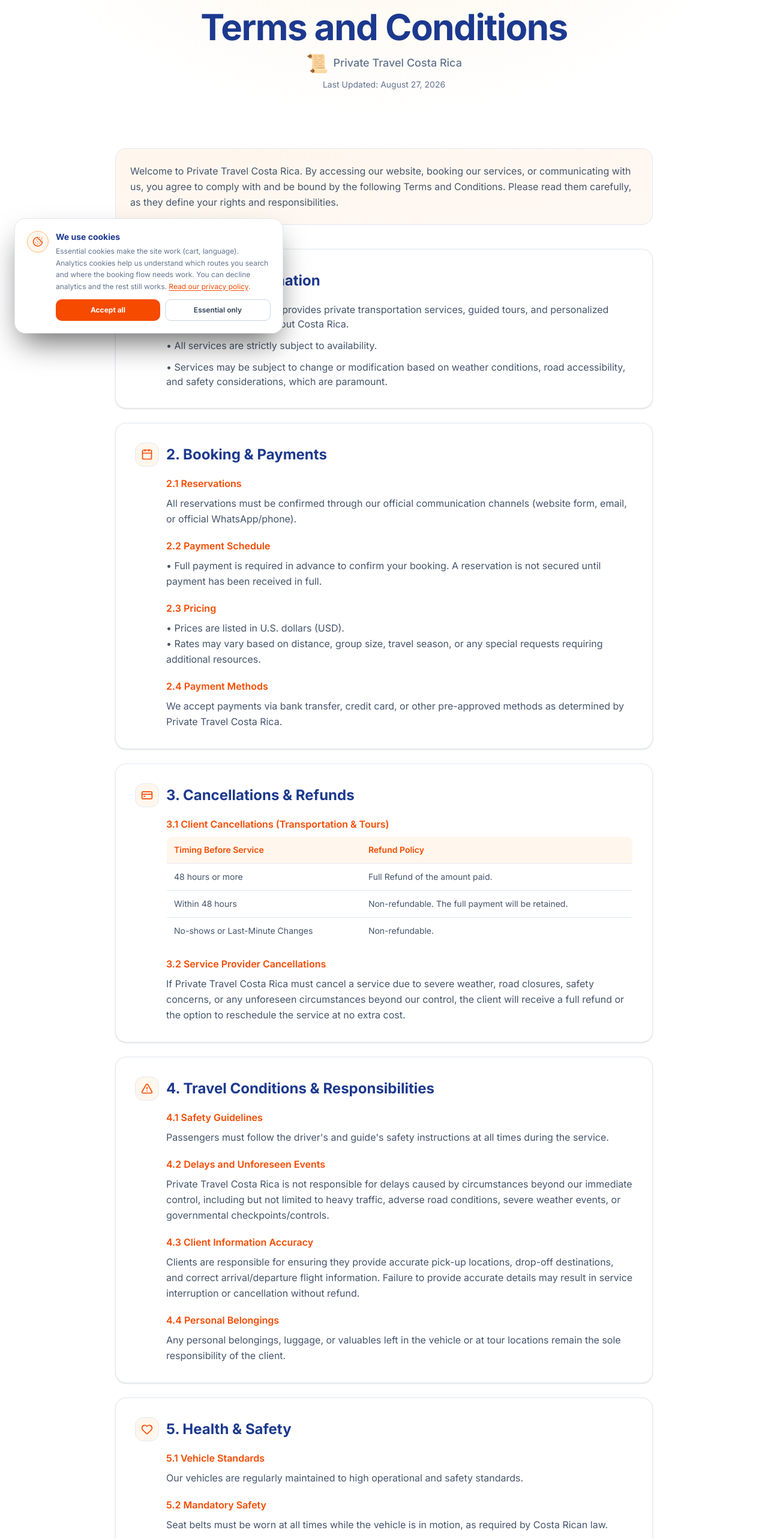
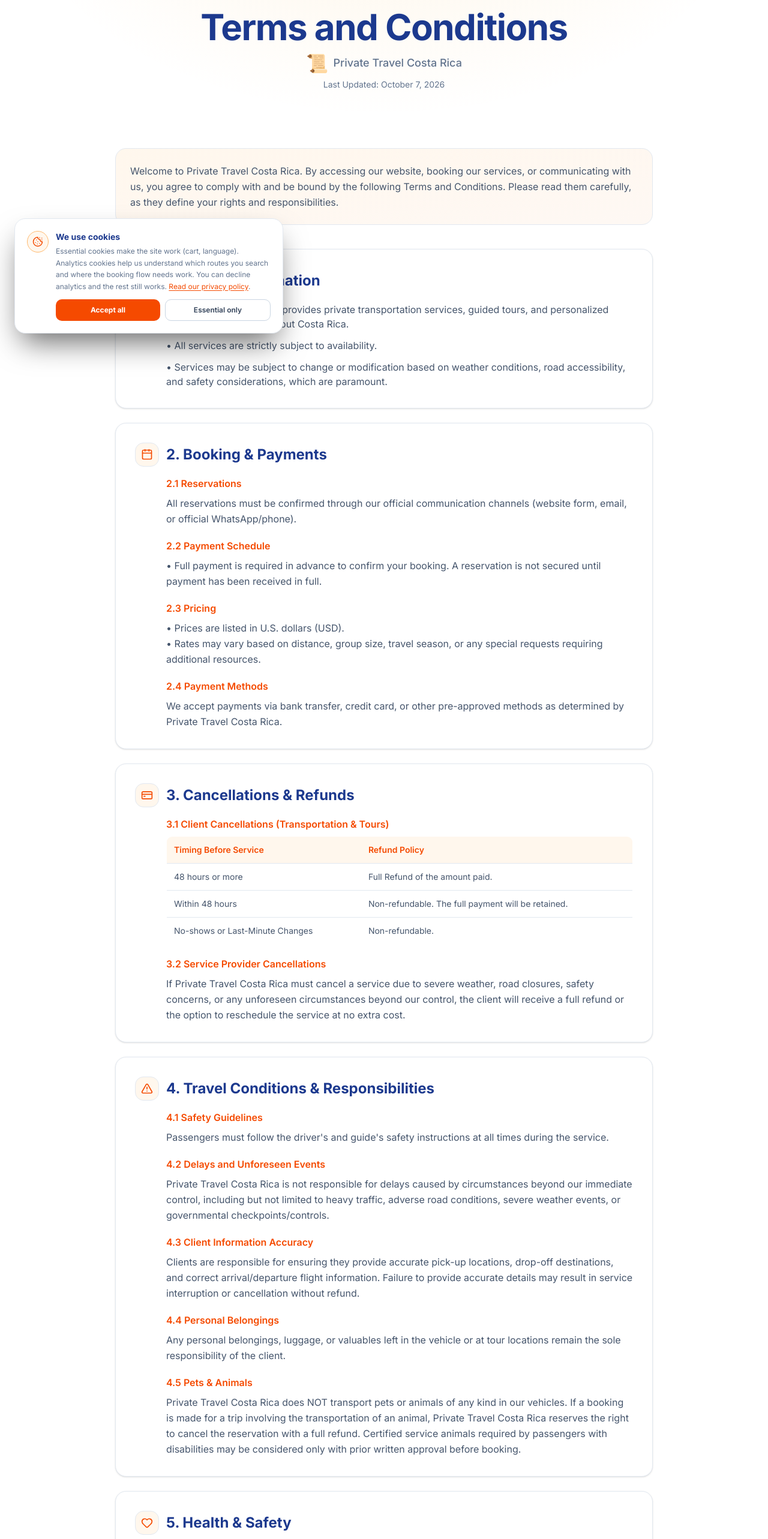
Before and after one commit to luisdisao80-stack/private-travel-cr, a Next.js app: page /terms in a window 1280 px wide. Shown: the part 220-2786 px from the top of the page at 60% size. Built offline with nearby package versions, Linux system fonts and the light colour scheme; no server answers.

Commit message:
Agrega cláusula de no transporte de mascotas ni animales a los términos y condiciones
Co-Authored-By: Claude Opus 4.7 <noreply@anthropic.com>

```diff
--- a/app/terms/page.tsx
+++ b/app/terms/page.tsx
@@ -17,7 +17,7 @@ export default function TermsPage() {
       title: "Terms and Conditions",
       icon: "📜",
       company: "Private Travel Costa Rica",
-      lastUpdated: "Last Updated: August 27, 2026",
+      lastUpdated: "Last Updated: October 7, 2026",
       intro: "Welcome to Private Travel Costa Rica. By accessing our website, booking our services, or communicating with us, you agree to comply with and be bound by the following Terms and Conditions. Please read them carefully, as they define your rights and responsibilities.",
       sections: [
         {
@@ -87,6 +87,10 @@ export default function TermsPage() {
               subtitle: "4.4 Personal Belongings",
               text: "Any personal belongings, luggage, or valuables left in the vehicle or at tour locations remain the sole responsibility of the client.",
             },
+            {
+              subtitle: "4.5 Pets & Animals",
+              text: "Private Travel Costa Rica does NOT transport pets or animals of any kind in our vehicles. If a booking is made for a trip involving the transportation of an animal, Private Travel Costa Rica reserves the right to cancel the reservation with a full refund. Certified service animals required by passengers with disabilities may be considered only with prior written approval before booking.",
+            },
           ],
         },
         {
@@ -152,7 +156,7 @@ export default function TermsPage() {
       title: "Términos y Condiciones",
       icon: "📜",
       company: "Private Travel Costa Rica",
-      lastUpdated: "Última Actualización: 27 de Agosto, 2026",
+      lastUpdated: "Última Actualización: 7 de Octubre, 2026",
       intro: "Bienvenido a Private Travel Costa Rica. Al acceder a nuestro sitio web, reservar nuestros servicios o comunicarse con nosotros, usted acepta cumplir y estar sujeto a los siguientes Términos y Condiciones. Léalos cuidadosamente, ya que definen sus derechos y responsabilidades.",
       sections: [
         {
@@ -221,6 +225,10 @@ export default function TermsPage() {
             {
               subtitle: "4.4 Pertenencias Personales",
               text: "Cualquier pertenencia personal, equipaje u objetos de valor dejados en el vehículo o en ubicaciones de tour permanecen como responsabilidad única del cliente.",
+            },
+            {
+              subtitle: "4.5 Mascotas y Animales",
+              text: "Private Travel Costa Rica NO transporta mascotas ni animales de ningún tipo en nuestros vehículos. Si se realiza una reserva para un viaje que involucre el transporte de un animal, Private Travel Costa Rica se reserva el derecho de cancelar la reserva con reembolso completo. Los animales de servicio certificados requeridos por pasajeros con discapacidad podrán considerarse únicamente con aprobación previa por escrito antes de reservar.",
             },
           ],
         },
```
